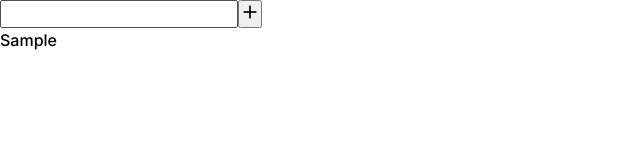
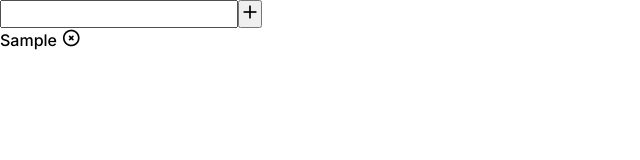
Before and after one commit to anb-hq/Firefiles-Phirom-Todo-List, a React (Vite) app: page / in a window 1280 px wide. Both pictures are taken after typing "Sample" into the empty fields and a click on the button 250 px from the left and 14 px from the top of the page. Shown: the top 160 px of the page, without its empty margins (0-640 px from the left). Built offline with nearby package versions, Linux system fonts and the light colour scheme.

Commit message:
feat:Delete Task Feature

```diff
--- a/src/components/Tasks.jsx
+++ b/src/components/Tasks.jsx
@@ -1,13 +1,29 @@
 import { useTaskStore } from '../state/taskStore';
 
 const Tasks = () => {
-	const tasks = useTaskStore((state) => state.tasks);
+	const { tasks, onDeleteTask } = useTaskStore((state) => ({
+		tasks: state.tasks,
+		onDeleteTask: state.handleDeleteTask,
+	}));
+
+	const handleClickDeleteTask = (taskId) => {
+		onDeleteTask(taskId);
+	};
 
 	return (
 		<>
 			<ul>
 				{tasks.map((task) => (
-					<li id={task.id}>{task.description}</li>
+					<li id={task.id}>
+						<span>{task.description}</span>{' '}
+						<span
+							onClick={() => {
+								handleClickDeleteTask(task.id);
+							}}
+						>
+							<i className="ti ti-circle-x"></i>
+						</span>
+					</li>
 				))}
 			</ul>
 		</>
--- a/src/state/taskStore.js
+++ b/src/state/taskStore.js
@@ -7,6 +7,11 @@ const taskStore = (set) => ({
 	handleAddTask: (task) => {
 		set((state) => ({
 			tasks: [task, ...state.tasks],
+		}));
+	},
+	handleDeleteTask: (taskId) => {
+		set((state) => ({
+			tasks: state.tasks.filter((task) => task.id !== taskId),
 		}));
 	},
 });
```
